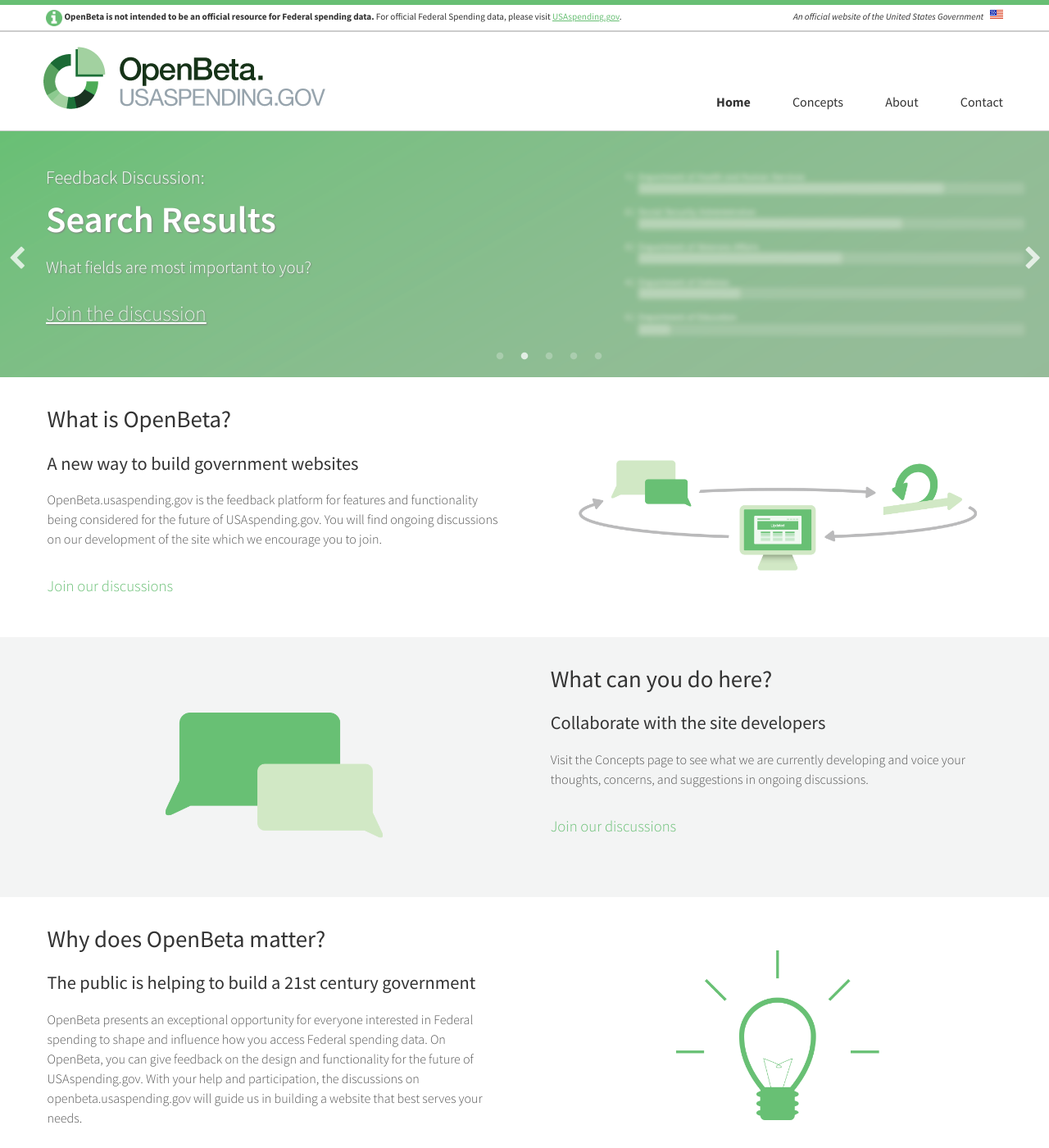
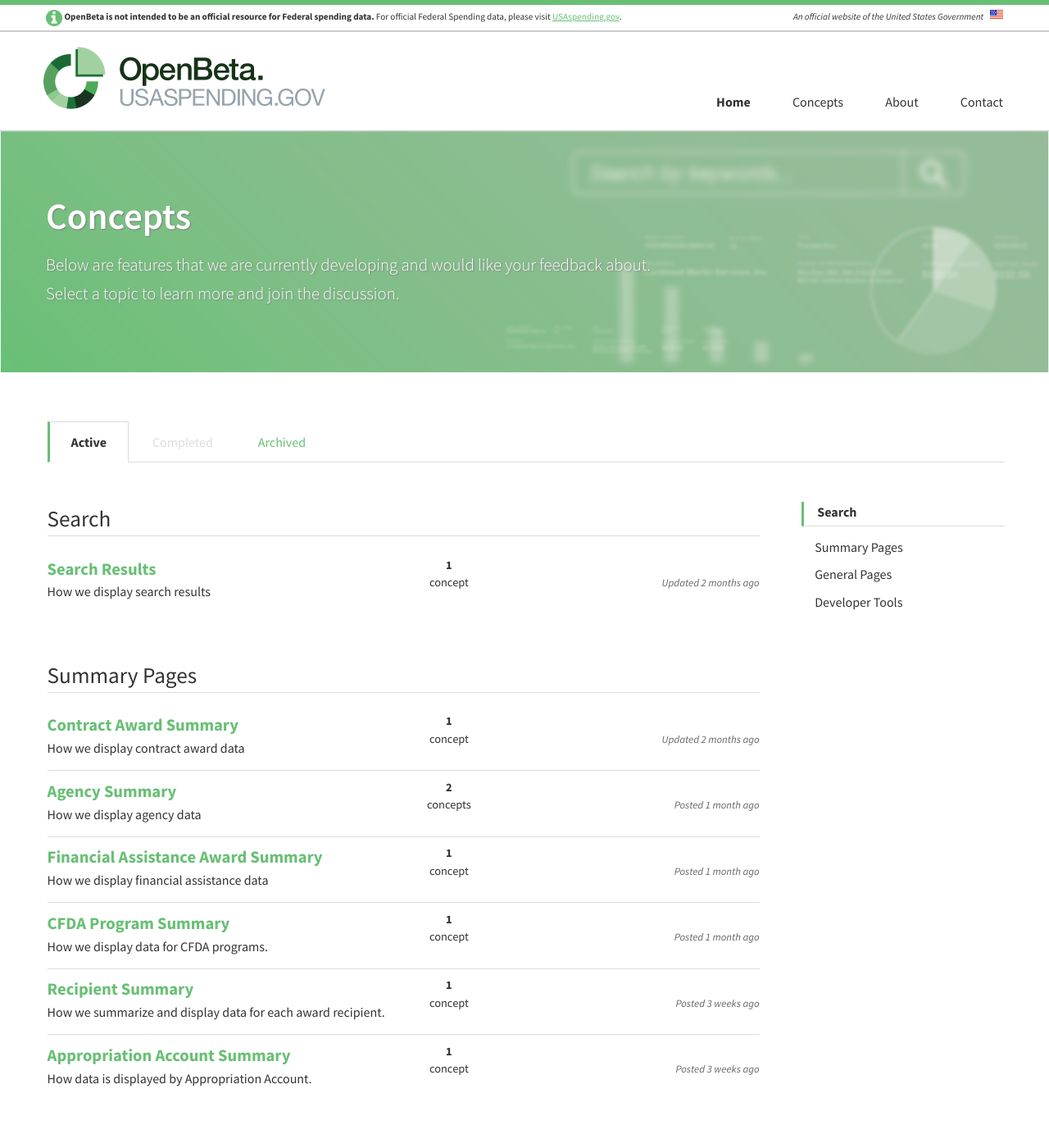
Before and after one commit to fedspendingtransparency/openbeta, a Jekyll site: the page built from index.html, in a window 1280 px wide and 1400 px high. Shown: the whole window at 82% size. Built offline with Jekyll 4.4.1, drawn with Linux system fonts in a browser that asks for light colours; nearby versions of some CDN libraries; library files that are not in the unit come from our copies; comment, search, counter and statistics services are not loaded; some of the changed text lies outside the part shown.

Commit message:
Move contents of Concepts landing page to homepage

```diff
--- a/_data/concepts-landing-page.yml
+++ /dev/null
@@ -1,163 +0,0 @@
-# This data populates the /concepts page
-
-banner_title: Concepts
-banner_label:
-  - text: Below are features that we are currently developing and would like your feedback about.
-  - text: Select a topic to learn more and join the discussion.
-
-active_tab:
-  - category: Search
-    scroll_id: search
-    topics:
-      - headline: Search Results
-        description: How we display search results
-        total_concepts: 1
-        link: /concepts/search-results
-        # enter date in YYYY-MM-DD format
-        update_date: 2016-06-30
-        # following text prepends date above in "time ago" format
-        update_text: Updated
-        disqus_identifiers:
-          - 59476183
-  - category: Summary Pages
-    scroll_id: summary-pages
-    topics:
-      - headline: Contract Award Summary
-        description: How we display contract award data
-        total_concepts: 1
-        link: /concepts/contract-award-summary
-        update_date: 2016-06-29
-        update_text: Updated
-        disqus_identifiers:
-          - 97847241
-      - headline: Agency Summary
-        description: How we display agency data
-        total_concepts: 2
-        link: /concepts/agency-summary
-        update_date: 2016-07-12
-        update_text: Posted
-        disqus_identifiers:
-          - 33785410
-          - 14683571
-      - headline: Financial Assistance Award Summary
-        description: How we display financial assistance data
-        total_concepts: 1
-        link: /concepts/financial-assistance-award-summary
-        update_date: 2016-07-12
-        update_text: Posted
-        disqus_identifiers:
-          - 72704398
-      - headline: CFDA Program Summary
-        description: How we display data for CFDA programs.
-        total_concepts: 1
-        link: /concepts/program-summary
-        update_date: 2016-07-26
-        update_text: Posted
-        disqus_identifiers:
-          - 706896
-      - headline: Recipient Summary
-        description: How we summarize and display data for each award recipient.
-        total_concepts: 1
-        link: /concepts/recipient-summary
-        update_date: 2016-08-12
-        update_text: Posted
-        disqus_identifiers:
-          - 26576965
-      - headline: Appropriation Account Summary
-        description: How data is displayed by Appropriation Account.
-        total_concepts: 1
-        link: /concepts/appropriation-account-summary
-        update_date: 2016-08-12
-        update_text: Posted
-        disqus_identifiers:
-          - 59548620
-  - category: General Pages
-    scroll_id: general-pages
-    topics:
-      - headline: Home Page
-        description: Your introduction to USAspending.gov
-        total_concepts: 1
-        link: /concepts/home-page
-        update_date: 2016-06-29
-        update_text: Posted
-        disqus_identifiers:
-          - 83728938
-      - headline: Browse the Data
-        description: How to access all the Summary pages.
-        total_concepts: 1
-        link: /concepts/browse
-        update_date: 2016-07-27
-        update_text: Posted
-        disqus_identifiers:
-          - 43048475
-          - 600523
-      - headline: Data Download
-        description: How to download all the data.
-        total_concepts: 1
-        link: /concepts/data-download
-        update_date: 2016-07-27
-        update_text: Posted
-        disqus_identifiers:
-          - 051917
-  - category: Developer Tools
-    scroll_id: developer-tools
-    topics:
-      - headline: API
-        description: Try the Alpha Outbound API
-        total_concepts: 1
-        link: /concepts/api
-        update_date: 2016-09-08
-        update_text: Posted
-        disqus_identifiers:
-          - 06193088
-
-completed_tab:
-  - category: Design
-    scroll_id: design
-    topics:
-      - headline: Logo
-        description: The identity of OpenBeta
-        total_concepts: 0
-        link: /concepts/logo
-        update_date: 2016-06-22
-        update_text: Posted
-        disqus_identifiers:
-  - category: Miscellaneous
-    scroll_id: miscellaneous
-    topics:
-      - headline: Glossary
-        description: How we display our glossary of terms
-        total_concepts: 0
-        link: /concepts/glossary
-        update_date: 2016-06-22
-        update_text: Posted
-        disqus_identifiers:
-
-archived_tab:
-  - category: Search
-    scroll_id: archived-search
-    topics:
-      - headline: Search Functionality
-        description: How you can search our data
-        total_concepts: 4
-        link: /concepts/archived-search-functionality
-        update_date: 2016-06-23
-        update_text: Archived
-        disqus_identifiers:
-          - 35891276
-          - 93415672
-          - 12697438
-          - 81493267
-  - category: Summary Pages
-    scroll_id: archived-contract award summary
-    topics:
-      - headline: Contract Award Summary
-        description: How we display contract award data
-        total_concepts: 3
-        link: /concepts/archived-contract-award-summary
-        update_date: 2016-06-27
-        update_text: Archived
-        disqus_identifiers:
-          - 71538462
-          - 56237819
-          - 74813926
--- a/_data/home.yml
+++ b/_data/home.yml
@@ -1,66 +1,163 @@
-# Home Page
+# This data populates the /concepts page
 
-# Carousel Section
-carousel:
-- usa_intro: 'Feedback Discussion:'
-  banner_title: Data Download
-  banner_label: Can you complete your download task?
-  banner_cta: Join the discussion
-  banner_cta_link: /concepts/data-download
-  banner_image: /assets/img/header_data-download-01.png
-  banner_image_alt_text: A background image featuring a color gradient from light green to a mint green with a blurred image of a bar chart in the foreground.
-- usa_intro: 'Feedback Discussion:'
-  banner_title: Search Results
-  banner_label: What fields are most important to you?
-  banner_cta: Join the discussion
-  banner_cta_link: /concepts/search-results
-  banner_image: /assets/img/header_search-results-01.png
-  banner_image_alt_text: A background image featuring a color gradient from light green to a mint green with a blurred image of a bar chart in the foreground.
-- usa_intro: 'Feedback Discussion:'
-  banner_title: CFDA Program Summary
-  banner_label: Does the information answer your questions?
-  banner_cta: Join the discussion
-  banner_cta_link: /concepts/program-summary
-  banner_image: /assets/img/header_program-summary-01.png
-  banner_image_alt_text: A background image featuring a color gradient from light green to a mint green with a blurred wireframe of a search bar in the foreground.
-- usa_intro: 'Feedback Discussion:'
-  banner_title: Outbound API
-  banner_label: Try the API and tell us what you think.
-  banner_cta: Join the discussion
-  banner_cta_link: /concepts/api
-  banner_image: /assets/img/header_api-01.png
-  banner_image_alt_text: A background image featuring a color gradient from light green to a mint green with a blurred wireframe of an API call in the foreground.
-- usa_intro: 'Feedback Discussion:'
-  banner_title: Contract Award Summary
-  banner_label: Which features are most important to you?
-  banner_cta: Join the discussion
-  banner_cta_link: /concepts/contract-award-summary
-  banner_image: /assets/img/header_contract-award-summary-01.png
-  banner_image_alt_text: A background image featuring a color gradient from light green to a mint green with a blurred wireframe of a vertical timeline in the foreground.
+banner_title: Concepts
+banner_label:
+  - text: Below are features that we are currently developing and would like your feedback about.
+  - text: Select a topic to learn more and join the discussion.
 
-#First Section
-first_section_title: What is OpenBeta?
-first_section_intro: A new way to build government websites
-first_section_text: OpenBeta.usaspending.gov is the feedback platform for features and functionality being considered for the future of USAspending.gov. You will find ongoing discussions on our development of the site which we encourage you to join.
-first_section_cta: Join our discussions
-first_section_cta_link: /concepts
-first_section_img: /assets/img/illustration_process_500x250.png
-first_section_alt_text: "An image illustrating the OpenBeta process, which consists of three components: the first one being discussion on open beta (represented by two speech bubbles) followed by agile development process (represented by a circular arrow juxtaposed with a straight arrow), followed by a software release (represented by a website displayed in a monitor)."
+active_tab:
+  - category: Search
+    scroll_id: search
+    topics:
+      - headline: Search Results
+        description: How we display search results
+        total_concepts: 1
+        link: /concepts/search-results
+        # enter date in YYYY-MM-DD format
+        update_date: 2016-06-30
+        # following text prepends date above in "time ago" format
+        update_text: Updated
+        disqus_identifiers:
+          - 59476183
+  - category: Summary Pages
+    scroll_id: summary-pages
+    topics:
+      - headline: Contract Award Summary
+        description: How we display contract award data
+        total_concepts: 1
+        link: /concepts/contract-award-summary
+        update_date: 2016-06-29
+        update_text: Updated
+        disqus_identifiers:
+          - 97847241
+      - headline: Agency Summary
+        description: How we display agency data
+        total_concepts: 2
+        link: /concepts/agency-summary
+        update_date: 2016-07-12
+        update_text: Posted
+        disqus_identifiers:
+          - 33785410
+          - 14683571
+      - headline: Financial Assistance Award Summary
+        description: How we display financial assistance data
+        total_concepts: 1
+        link: /concepts/financial-assistance-award-summary
+        update_date: 2016-07-12
+        update_text: Posted
+        disqus_identifiers:
+          - 72704398
+      - headline: CFDA Program Summary
+        description: How we display data for CFDA programs.
+        total_concepts: 1
+        link: /concepts/program-summary
+        update_date: 2016-07-26
+        update_text: Posted
+        disqus_identifiers:
+          - 706896
+      - headline: Recipient Summary
+        description: How we summarize and display data for each award recipient.
+        total_concepts: 1
+        link: /concepts/recipient-summary
+        update_date: 2016-08-12
+        update_text: Posted
+        disqus_identifiers:
+          - 26576965
+      - headline: Appropriation Account Summary
+        description: How data is displayed by Appropriation Account.
+        total_concepts: 1
+        link: /concepts/appropriation-account-summary
+        update_date: 2016-08-12
+        update_text: Posted
+        disqus_identifiers:
+          - 59548620
+  - category: General Pages
+    scroll_id: general-pages
+    topics:
+      - headline: Home Page
+        description: Your introduction to USAspending.gov
+        total_concepts: 1
+        link: /concepts/home-page
+        update_date: 2016-06-29
+        update_text: Posted
+        disqus_identifiers:
+          - 83728938
+      - headline: Browse the Data
+        description: How to access all the Summary pages.
+        total_concepts: 1
+        link: /concepts/browse
+        update_date: 2016-07-27
+        update_text: Posted
+        disqus_identifiers:
+          - 43048475
+          - 600523
+      - headline: Data Download
+        description: How to download all the data.
+        total_concepts: 1
+        link: /concepts/data-download
+        update_date: 2016-07-27
+        update_text: Posted
+        disqus_identifiers:
+          - 051917
+  - category: Developer Tools
+    scroll_id: developer-tools
+    topics:
+      - headline: API
+        description: Try the Alpha Outbound API
+        total_concepts: 1
+        link: /concepts/api
+        update_date: 2016-09-08
+        update_text: Posted
+        disqus_identifiers:
+          - 06193088
 
-#Second Section
-second_section_title: What can you do here?
-second_section_intro: Collaborate with the site developers
-second_section_text: 'Visit the Concepts page to see what we are currently developing and voice your thoughts, concerns, and suggestions in ongoing discussions.'
-second_section_cta: Join our discussions
-second_section_cta_link: /concepts
-second_section_img: /assets/img/illustration_chat_500x250.png
-second_section_alt_text: "An illustration of a conversation, featuring two speech bubbles, one in green and the other in a lighter green."
+completed_tab:
+  - category: Design
+    scroll_id: design
+    topics:
+      - headline: Logo
+        description: The identity of OpenBeta
+        total_concepts: 0
+        link: /concepts/logo
+        update_date: 2016-06-22
+        update_text: Posted
+        disqus_identifiers:
+  - category: Miscellaneous
+    scroll_id: miscellaneous
+    topics:
+      - headline: Glossary
+        description: How we display our glossary of terms
+        total_concepts: 0
+        link: /concepts/glossary
+        update_date: 2016-06-22
+        update_text: Posted
+        disqus_identifiers:
 
-#Third Section
-third_section_title: Why does OpenBeta matter?
-third_section_intro: The public is helping to build a 21st century government
-third_section_text: 'OpenBeta presents an exceptional opportunity for everyone interested in Federal spending to shape and influence how you access Federal spending data. On OpenBeta, you can give feedback on the design and functionality for the future of USAspending.gov. With your help and participation, the discussions on openbeta.usaspending.gov will guide us in building a website that best serves your needs.'
-third_section_cta: Start now
-third_section_cta_link: /about
-third_section_img: /assets/img/illustration_lightbulb_500x250.png
-third_section_alt_text: "An illustration of a light bulb, depicted in a flat style in all green, with 5 short lines radiating from the bulb, suggesting light emitting from it."
+archived_tab:
+  - category: Search
+    scroll_id: archived-search
+    topics:
+      - headline: Search Functionality
+        description: How you can search our data
+        total_concepts: 4
+        link: /concepts/archived-search-functionality
+        update_date: 2016-06-23
+        update_text: Archived
+        disqus_identifiers:
+          - 35891276
+          - 93415672
+          - 12697438
+          - 81493267
+  - category: Summary Pages
+    scroll_id: archived-contract award summary
+    topics:
+      - headline: Contract Award Summary
+        description: How we display contract award data
+        total_concepts: 3
+        link: /concepts/archived-contract-award-summary
+        update_date: 2016-06-27
+        update_text: Archived
+        disqus_identifiers:
+          - 71538462
+          - 56237819
+          - 74813926
--- a/index.html
+++ b/index.html
@@ -1,135 +1,100 @@
 ---
 layout: default
-include_at_bottom: slick_carousel.html
+include_at_bottom: comments_count.html
 ---
 
-<section class="usa-banner desktop">
-    <div class="carousel">
-      {% for slide in site.data.home.carousel %}
-        <div class="slide-image">
-          <div class="slide-background" style="background-image:url({{ site.baseurl }}{{ slide.banner_image }});"></div>
-          <div class="grid">
-            <div class="usa-width-twelve">
-              <div class="usa-banner-text">
-                <h1>
-                  <span class="usa-banner-subtitle">
-                    {{ slide.usa_intro }}
-                  </span>
-                  {{ slide.banner_title }}
-                </h1>
-                <h2>{{ slide.banner_label }}</h2>
-                <a href="{{ site.baseurl }}{{ slide.banner_cta_link }}">
-                  <h3 class="usa-cta">
-                    {{ slide.banner_cta }}
-                  </h3>
-                </a>
-              </div>
-            </div>
-          </div>
-        </div>
-      {% endfor %}
-    </div>
-</section>
+<div class="usa-concepts usa-banner">
+  <div class="grid">
+    <div class="usa-width-twelve">
+      <h1>
+        {{ site.data.home.banner_title }}
+      </h1>
 
-
-<section class="usa-banner mobile">
-  <div class="grid">
-    <div class="carousel">
-      {% for slide in site.data.home.carousel %}
-      <div class="grid">
-        <div class="usa-width-twelve">
-          <div class="usa-banner-text">
-            <h1>
-              <span class="usa-banner-subtitle">
-                {{ slide.usa_intro }}
-              </span>
-              {{ slide.banner_title }}
-            </h1>
-            <h2>{{ slide.banner_label }}</h2>
-            <a href="{{ site.baseurl }}{{ slide.banner_cta_link }}">
-              <h3 class="usa-cta">
-                {{ slide.banner_cta }}
-              </h3>
-            </a>
-          </div>
-        </div>
-      </div>
+      {% for line in site.data.home.banner_label %}
+        <h2>{{ line.text }}</h2>
       {% endfor %}
     </div>
   </div>
-</section>
+</div>
 
-<section class="usa-section">
-  <div class="grid">
-    <div class="usa-width-six">
-      <h1 class="usa-banner-title">
-        {{ site.data.home.first_section_title }}
-      </h1>
-      <h2 class="usa-intro">
-        {{ site.data.home.first_section_intro }}
-      </h2>
-      <h3 class="usa-text">
-        {{ site.data.home.first_section_text }}
-      </h3>
-      <h3 class="usa-cta">
-        <a href="{{ site.baseurl }}{{ site.data.home.first_section_cta_link }}">
-          {{ site.data.home.first_section_cta }}
-        </a>
-      </h3>
-    </div>
+<div id="usa-sidebar-wrapper">
+  <div class="usa-concepts usa-section">
+    <div class="grid">
+      <div class="scroll-on-page">
+        <ul class="accordion-tabs-minimal">
+          <li class="tab-header-and-content">
+            <a href="#active" class="tab-link is-active">Active</a>
+            <div class="tab-content">
+              <div class="usa-width-nine">
 
-    <div class="usa-width-six right-aligned-image">
-      <img src="{{ site.baseurl }}{{ site.data.home.first_section_img }}" alt="{{ site.data.home.first_section_alt_text }}">
+                {% for tab in site.data.home.active_tab %}
+
+                  {% include concept_topic_row.html tab=tab %}
+
+                {% endfor %}
+
+              </div>
+
+              <div class="usa-width-three">
+                <aside id="scroll-on-page-top">
+                {% for sidebar-item in site.data.home.active_tab %}
+                  {% if forloop.first == true %}
+                    <a class="scroll-on-page-link sidebar-is-active" href="#{{ sidebar-item.scroll_id }}">{{ sidebar-item.category }}</a>
+                  {% else %}
+                    <a class="scroll-on-page-link" href="#{{ sidebar-item.scroll_id }}">{{ sidebar-item.category }}</a>
+                  {% endif %}
+                {% endfor %}
+                </aside>
+              </div>
+
+            </div>
+          </li>
+          <li class="tab-header-and-content">
+            <a href="#completed" class="tab-link disabled">Completed</a>
+            <div class="tab-content">
+              <div class="usa-width-nine">
+
+                {% for tab in site.data.home.completed_tab %}
+
+                  {% include concept_topic_row.html tab=tab %}
+
+                {% endfor %}
+
+              </div>
+
+              <div class="usa-width-three">
+                <aside id="scroll-on-page-top">
+                {% for sidebar-item in site.data.home.completed_tab %}
+                  <a class="scroll-on-page-link" href="#{{ sidebar-item.scroll_id }}">{{ sidebar-item.category }}</a>
+                {% endfor %}
+                </aside>
+              </div>
+            </div>
+          </li>
+          <li class="tab-header-and-content">
+            <a href="#archived" class="tab-link usa-archived-tab">Archived</a>
+            <div class="tab-content">
+              <div class="usa-width-nine">
+
+                {% for tab in site.data.home.archived_tab %}
+
+                  {% include concept_topic_row.html tab=tab headline_class='usa-archived-page' %}
+
+                {% endfor %}
+
+              </div>
+
+              <div class="usa-width-three">
+                <aside id="scroll-on-page-top">
+                {% for sidebar-item in site.data.home.archived_tab %}
+                  <a class="scroll-on-page-link usa-archived-item" href="#{{ sidebar-item.scroll_id }}">{{ sidebar-item.category }}</a>
+                {% endfor %}
+                </aside>
+              </div>
+            </div>
+          </li>
+        </ul>
+      </div>
     </div>
   </div>
-</section>
-
-<section class="usa-section usa-section-alt">
-  <div class="grid">
-    <div class="usa-width-six">
-      <img src="{{ site.baseurl }}{{ site.data.home.second_section_img }}" alt="{{ site.data.home.second_section_alt_text }}">
-    </div>
-
-    <div class="usa-width-six">
-      <h1 class="usa-banner-title">
-        {{ site.data.home.second_section_title }}
-      </h1>
-      <h2 class="usa-intro">
-        {{ site.data.home.second_section_intro }}
-      </h2>
-      <h3 class="usa-text">
-        {{ site.data.home.second_section_text }}
-      </h3>
-      <h3 class="usa-cta">
-        <a href="{{ site.baseurl }}{{ site.data.home.second_section_cta_link }}">
-          {{ site.data.home.second_section_cta }}
-        </a>
-      </h3>
-    </div>
-  </div>
-</section>
-
-<section class="usa-section">
-  <div class="grid">
-    <div class="usa-width-six">
-      <h1 class="usa-banner-title">
-        {{ site.data.home.third_section_title }}
-      </h1>
-      <h2 class="usa-intro">
-        {{ site.data.home.third_section_intro }}
-      </h2>
-      <h3 class="usa-text">
-        {{ site.data.home.third_section_text }}
-      </h3>
-      <h3 class="usa-cta">
-        <a href="{{ site.baseurl }}{{ site.data.home.third_section_cta_link }}">
-          {{ site.data.home.third_section_cta }}
-        </a>
-      </h3>
-    </div>
-
-    <div class="usa-width-six right-aligned-image">
-      <img src="{{ site.baseurl }}{{ site.data.home.third_section_img }}" alt="{{ site.data.home.third_section_alt_text }}">
-    </div>
-  </div>
-</section>
+</div>
```
Also changed, not shown: concepts/index.html (deleted, +0 -101 lines).
